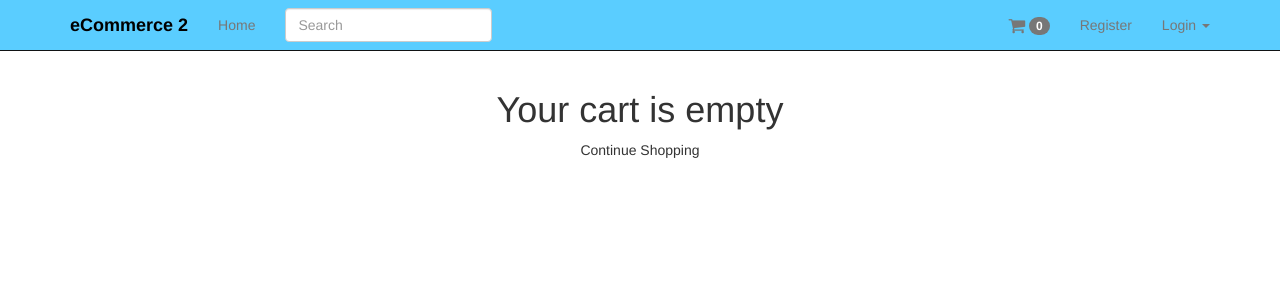
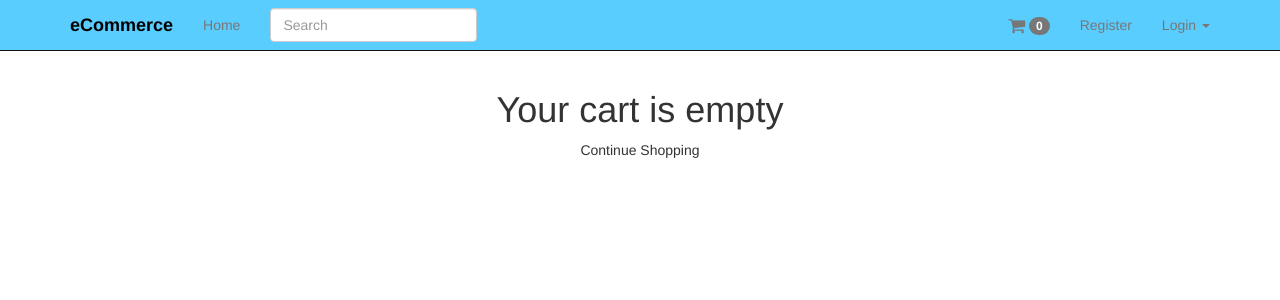
Before and after one commit to sbbiju/ecom, a Django app: page /cart/ in a window 1280 px wide. Shown: the top 300 px of the page. Run offline with Django 3.2, Linux system fonts and the light colour scheme; data comes from the database, SQL or seed files in the repository; data that the repository does not hold is empty; some libraries are stand-ins or nearby versions.

Commit message:
nav modified

```diff
--- a/templates/navbar.html
+++ b/templates/navbar.html
@@ -10,7 +10,7 @@
             <span class="icon-bar"></span>
             <span class="icon-bar"></span>
           </button>
-          <a class="navbar-brand" href="{% url 'home' %}">eCommerce 2</a>
+          <a class="navbar-brand" href="{% url 'home' %}">eCommerce</a>
         </div>
         <div id="navbar" class="navbar-collapse collapse">
           <ul class="nav navbar-nav">
```
